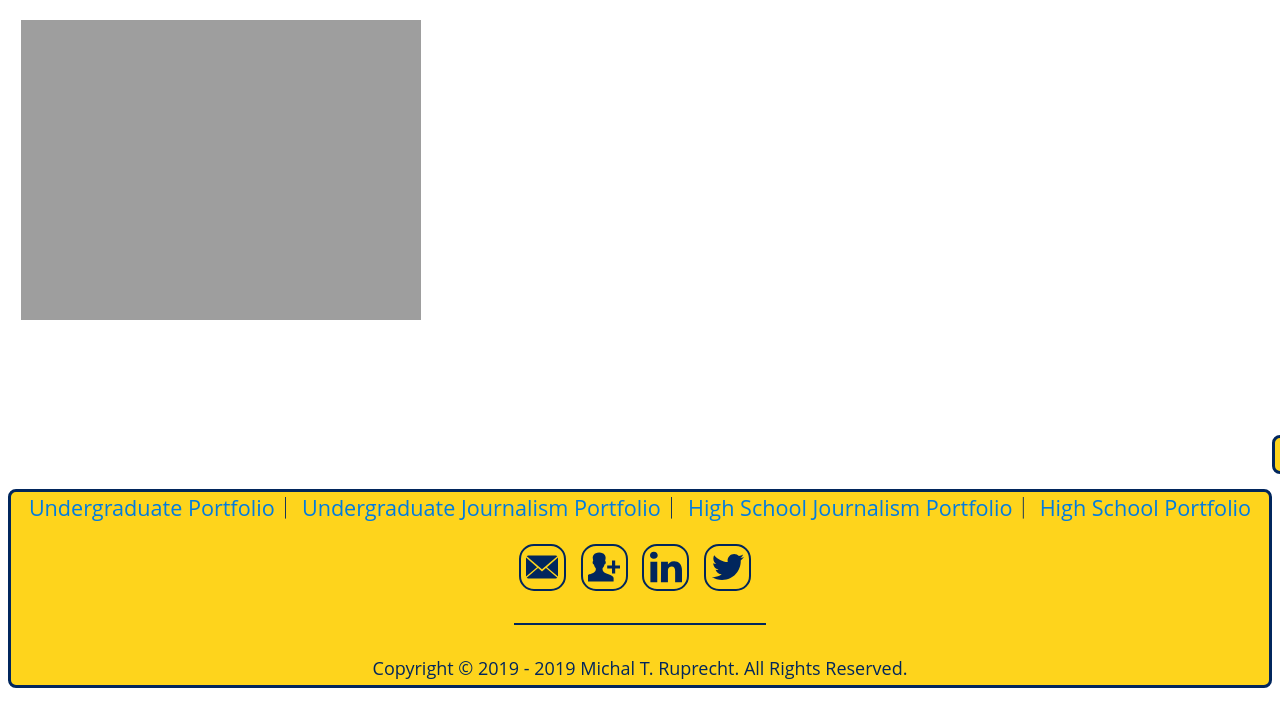
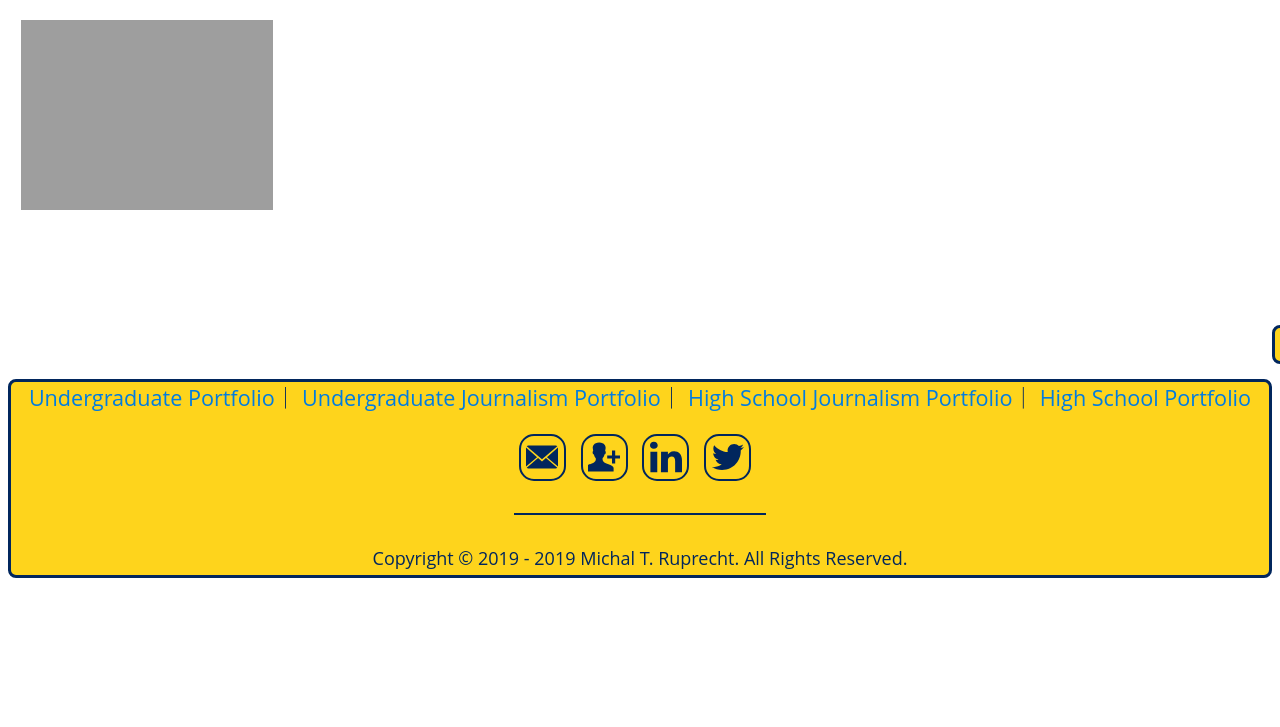
Before and after one commit to MichalRuprecht/michalruprecht.github.io, a Jekyll site: the page built from pages/journalism.html, in a window 1280 px wide. Shown: the top 727 px of the page. Built offline with Jekyll 4.4.1, drawn with Linux system fonts in a browser that asks for light colours.

Commit message:
Update journalism.html

```diff
--- a/pages/journalism.html
+++ b/pages/journalism.html
@@ -10,7 +10,7 @@ title: Michal T. Ruprecht Official Website
   <body>
     <div class="grid">
       <div class="photojp">
-        <img src="https://michalruprecht.com/assets/jp/profile.svg" alt="Michal Ruprecht Profile Picture">
+        <img src="https://michalruprecht.com/assets/jp/profile.svg" alt="Michal Ruprecht Profile Picture" width="100%">
       </div>
 
       <div class="textjp">
```
